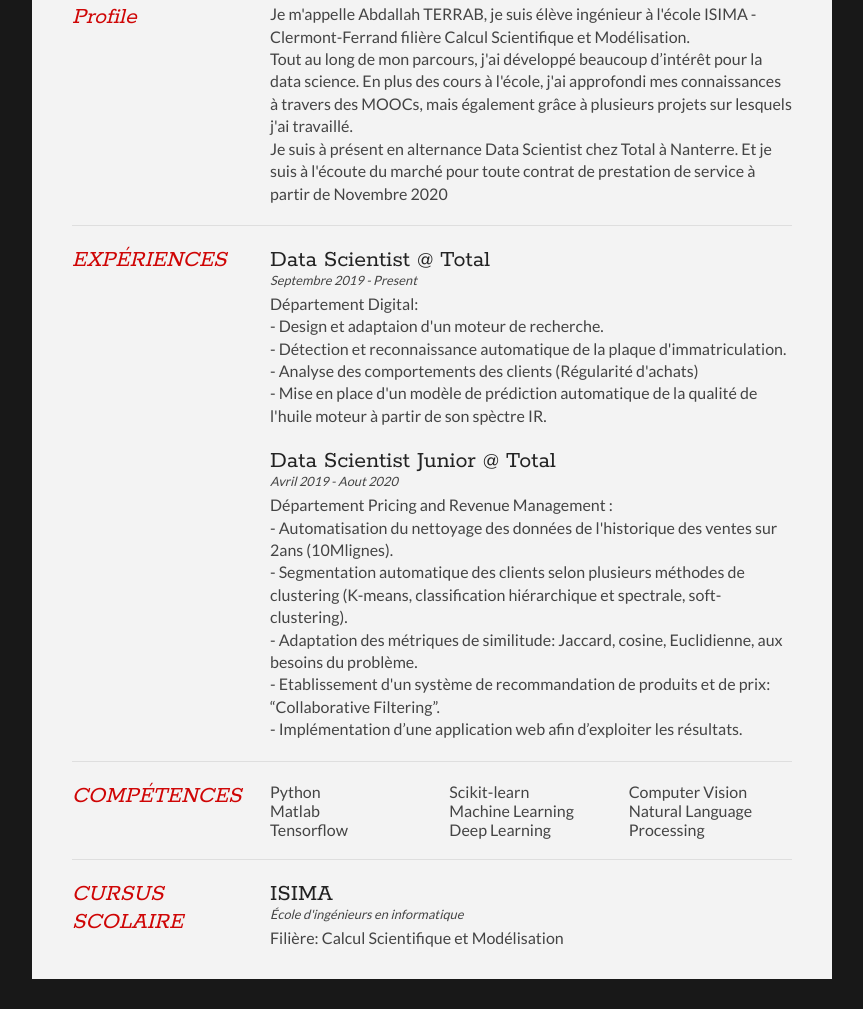
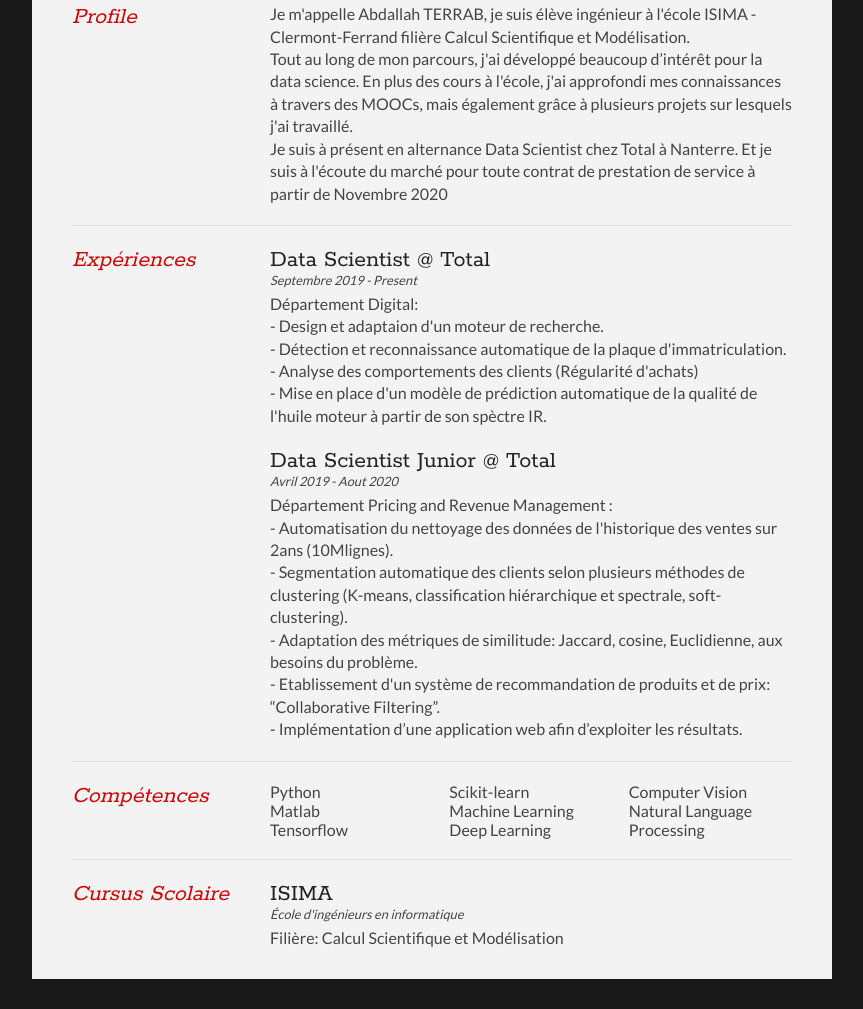
Before and after one commit to Terrabdel/Abdallah, a plain HTML site: page index.html in a window 1280 px wide. Shown: the part 193-1202 px from the top of the page, without its empty margins (208-1071 px from the left). Drawn offline with Linux system fonts and the light colour scheme.

Commit message:
Update index.html

```diff
--- a/index.html
+++ b/index.html
@@ -54,7 +54,7 @@
 
 		<section>
 			<div class="sectionTitle">
-				<h1>EXPÉRIENCES</h1>
+				<h1>Expériences</h1>
 			</div>
 
 			<div class="sectionContent">
@@ -86,7 +86,7 @@
 
 		<section>
 			<div class="sectionTitle">
-				<h1>COMPÉTENCES</h1>
+				<h1>Compétences</h1>
 			</div>
 
 			<div class="sectionContent">
@@ -107,7 +107,7 @@
 
 		<section>
 			<div class="sectionTitle">
-				<h1>CURSUS SCOLAIRE</h1>
+				<h1>Cursus Scolaire</h1>
 			</div>
 
 			<div class="sectionContent">
```
